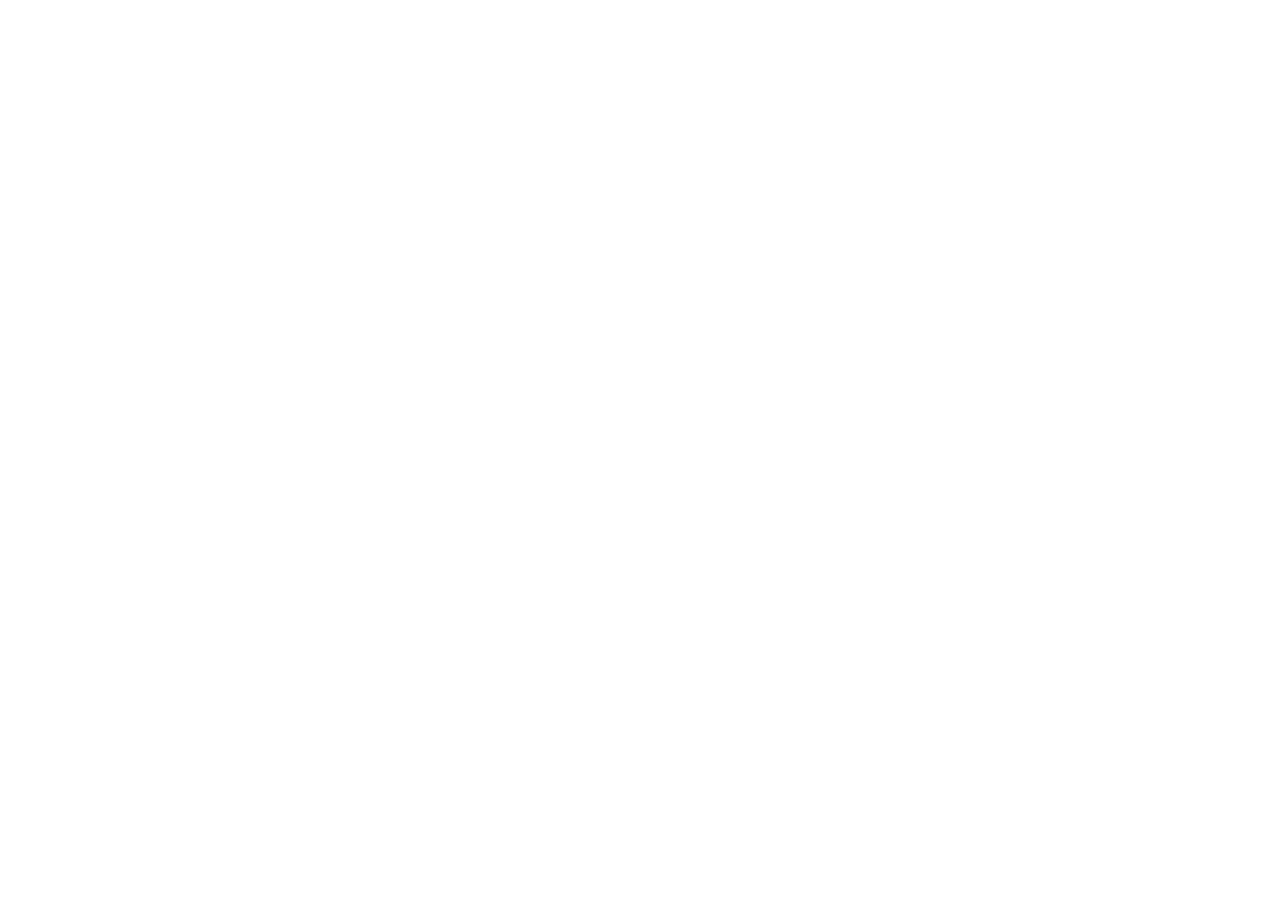
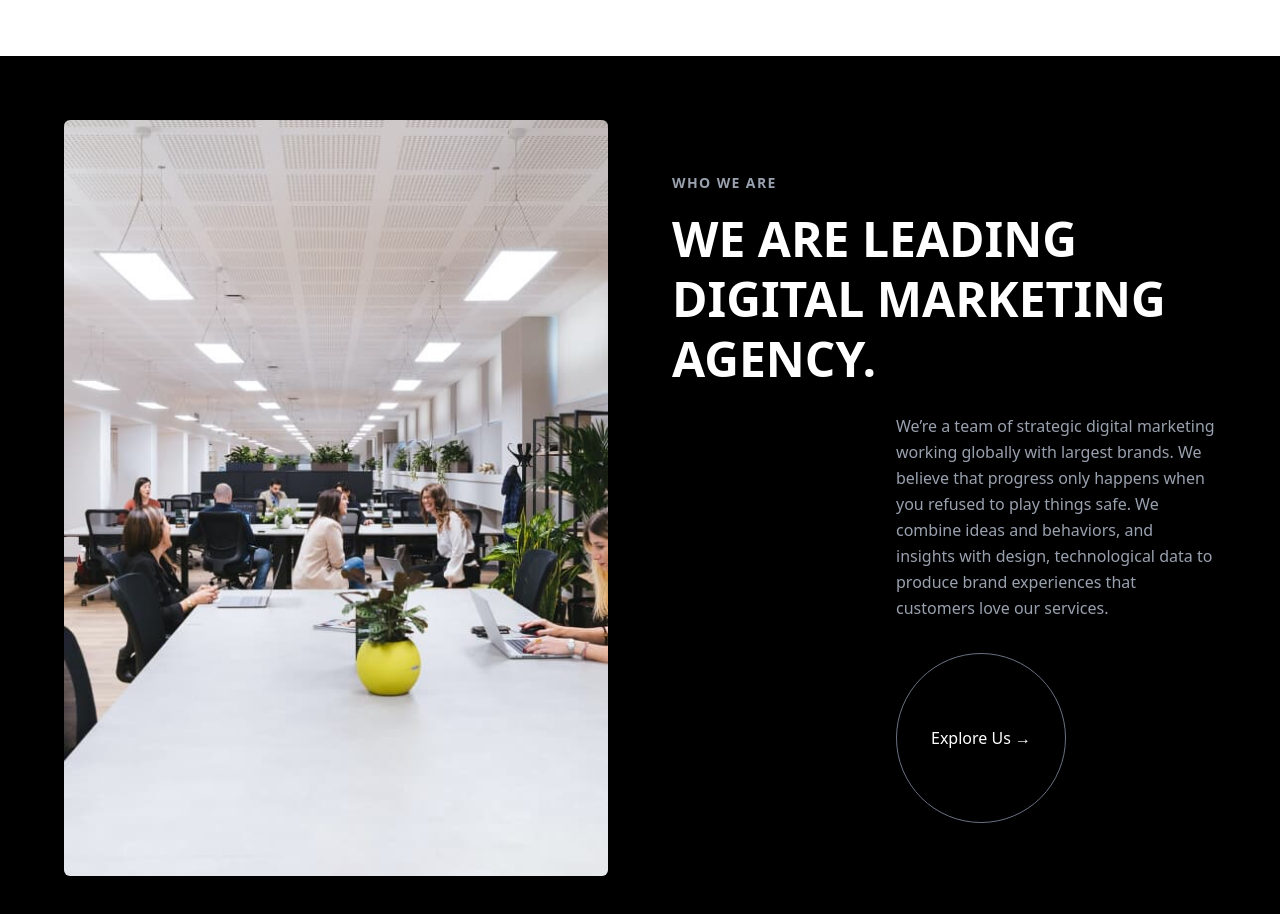
Before and after one commit to hrid1/astro-stdio, a React (Vite) app: page / in a window 1280 px wide. Shown: the part 1240-2154 px from the top of the page. Before the commit the page ends 1296 px from the top, so only its background shows below. Built offline with nearby package versions, Linux system fonts and the light colour scheme.

Commit message:
Who We Are section done

```diff
--- a/src/App.jsx
+++ b/src/App.jsx
@@ -2,6 +2,7 @@
 import Brand from "./components/Brand/Brand";
 import HeroSection from "./components/HeroSection.jsx/HeroSection";
 import Navbar from "./components/Navber/Navbar";
+import WeAre from "./components/WeAre/WeAre";
 
 function App() {
   return (
@@ -9,6 +10,7 @@
       <Navbar />
       <HeroSection />
       <Brand />
+      <WeAre/>
     </div>
   );
 }
--- a/src/components/HeroSection.jsx/HeroSection.jsx
+++ b/src/components/HeroSection.jsx/HeroSection.jsx
@@ -2,51 +2,51 @@
 
 export default function HeroSection() {
   return (
-    <section className="relative overflow-visible px-8 py-16">
+    <section className="relative overflow-visible px-4 sm:px-6 py-12 sm:py-16">
       <div className="max-w-6xl mx-auto relative z-10">
-        <h4 className="text-2xl font-bold uppercase tracking-widest mb-4 flex items-center gap-4">
+        <h4 className="text-xl sm:text-2xl font-bold uppercase tracking-widest mb-4 flex items-center gap-2 sm:gap-4">
           Digital
-          <span>
-            <div className="w-20 border"></div>
+          <span className="flex-1">
+            <div className="w-10 sm:w-20 border"></div>
           </span>
         </h4>
 
         {/* Top Section - Video Intro */}
-        <div className="flex items-center justify-between gap-6">
-          <p className="text-black font-extrabold leading-none text-[120px] md:text-[220px]">
+        <div className="flex flex-col md:flex-row items-center justify-between gap-6">
+          <p className="text-black font-extrabold leading-none text-[80px] sm:text-[120px] md:text-[220px]">
             MARK
           </p>
-          <div className="flex gap-2 items-center mt-10 md:mt-0">
+          <div className="flex gap-2 items-center mt-6 md:mt-0">
             <div className="relative">
               <div
-                className="w-24 h-24 bg-cover bg-center rounded-full overflow-hidden flex items-center justify-center shadow-lg bg-amber-100"
+                className="w-20 h-20 sm:w-24 sm:h-24 bg-cover bg-center rounded-full overflow-hidden flex items-center justify-center shadow-lg bg-amber-100"
                 style={{
                   backgroundImage: "url(https://via.placeholder.com/150)",
                 }}
               ></div>
             </div>
-            <p className="text-xs font-semibold uppercase mt-3 text-center">
+            <p className="text-xs font-semibold uppercase mt-2 text-center">
               Watch <br /> Video Intro
             </p>
           </div>
         </div>
 
         {/* Bottom Section */}
-        <div className="flex items-center gap-20 mt-8">
-          <p className="text-gray-600 max-w-md text-xl font-semibold ">
+        <div className="flex flex-col-reverse md:flex-row items-center gap-8 md:gap-20 mt-8">
+          <p className="text-gray-600 max-w-md text-base sm:text-lg md:text-xl font-semibold text-center md:text-left">
             Static and dynamic secure code review can prevent a day before your
             product is even released. We can integrate with your dev
             environment.
           </p>
-          <p className="text-black font-extrabold leading-none text-[120px] md:text-[220px]">
+          <p className="text-black font-extrabold leading-none text-[80px] sm:text-[120px] md:text-[220px]">
             ETING
           </p>
         </div>
       </div>
 
       {/* Background Image */}
-      <div className="absolute right-0 -bottom-64 z-0">
-        <img src={hero} alt="Hero" className="object-cover" />
+      <div className="absolute right-0 -bottom-40 sm:-bottom-64 z-0 w-full sm:w-auto">
+        <img src={hero} alt="Hero" className="object-cover w-full sm:w-auto" />
       </div>
     </section>
   );
--- a/src/components/Navber/Navbar.jsx
+++ b/src/components/Navber/Navbar.jsx
@@ -18,9 +18,9 @@
   const [searchBoxOpen, setSearchBox] = useState(false);
 
   return (
-    <nav className="flex items-center justify-between w-full relative h-auto px-6 py-4 ">
+    <nav className="flex items-center justify-between w-full relative h-auto px-2 md:px-6 py-4 ">
       {/* logo */}
-      <img  src={logo} alt="logo" className="w-[90px] " />
+      <img src={logo} alt="logo" className="w-[90px]" />
 
       {/* nav links */}
       <ul className="items-center gap-[24px] text-[1rem] text-[#424242] md:flex hidden">
--- /dev/null
+++ b/src/components/WeAre/WeAre.jsx
@@ -0,0 +1,52 @@
+import who from "../../assets/who.jpg";
+
+const WeAre = () => {
+  return (
+    <section className="bg-black text-white px-4 md:px-12 py-16">
+      <div className="max-w-6xl mx-auto flex flex-col md:flex-row items-center gap-16">
+        {/* Left Side - Image */}
+        <div className="flex-1">
+          <img
+            src={who} // Replace with your image
+            alt="Office"
+            className="w-full h-auto object-cover rounded-md"
+          />
+        </div>
+
+        {/* Right Side - Content */}
+        <div className="flex-1">
+          <h5 className="text-sm uppercase tracking-widest mb-4 font-semibold text-gray-400">
+            Who We Are
+          </h5>
+          <h2 className="text-3xl sm:text-4xl md:text-5xl font-extrabold mb-6 leading-tight uppercase ">
+            We are leading <br /> digital marketing <br /> agency.
+          </h2>
+          <div className=" relative flex justify-between">
+            <div></div>
+            <div>
+              <p className="text-gray-400 mb-8 text-sm sm:text-base leading-relaxed w-80 ">
+                We’re a team of strategic digital marketing working globally
+                with largest brands. We believe that progress only happens when
+                you refused to play things safe. We combine ideas and behaviors,
+                and insights with design, technological data to produce brand
+                experiences that customers love our services.
+              </p>
+              {/* Explore Button */}
+              <button className="relative inline-flex items-center justify-center p-12 w-[170px] h-[170px] overflow-hidden font-medium text-white transition duration-300 ease-out border border-gray-500 rounded-full shadow-md group">
+                <span className="absolute inset-0 flex items-center justify-center w-full h-full text-gray-300 duration-500 -translate-x-full bg-gray-700 group-hover:translate-x-0 ease">
+                  Explore Us →
+                </span>
+                <span className="absolute flex items-center justify-center w-full h-full text-white transition-all duration-400 transform group-hover:translate-x-full ease">
+                  Explore Us →
+                </span>
+                <span className="relative invisible">Explore Us →</span>
+              </button>
+            </div>
+          </div>
+        </div>
+      </div>
+    </section>
+  );
+};
+
+export default WeAre;
```
Also changed, not shown: src/assets/who.jpg (added).
